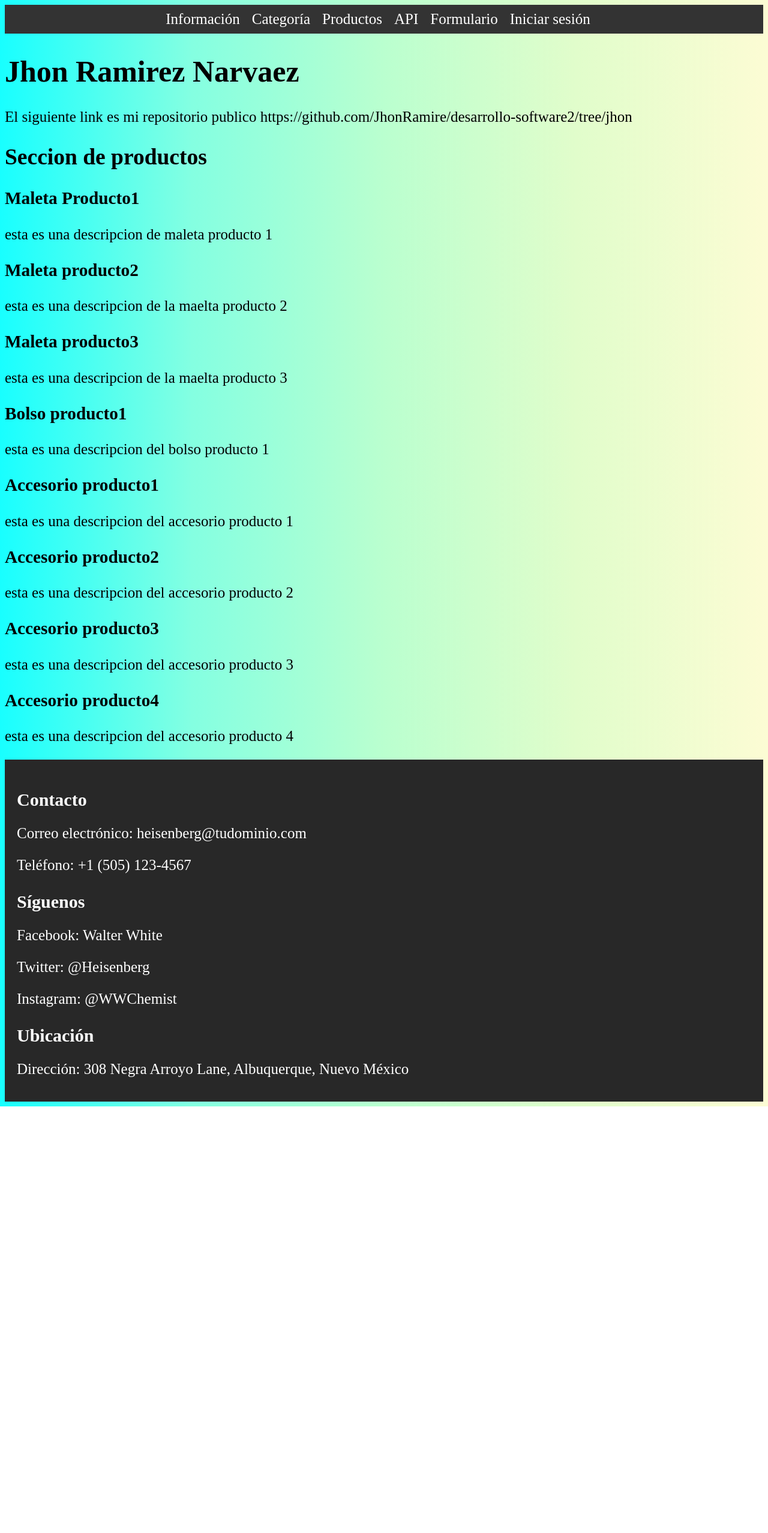
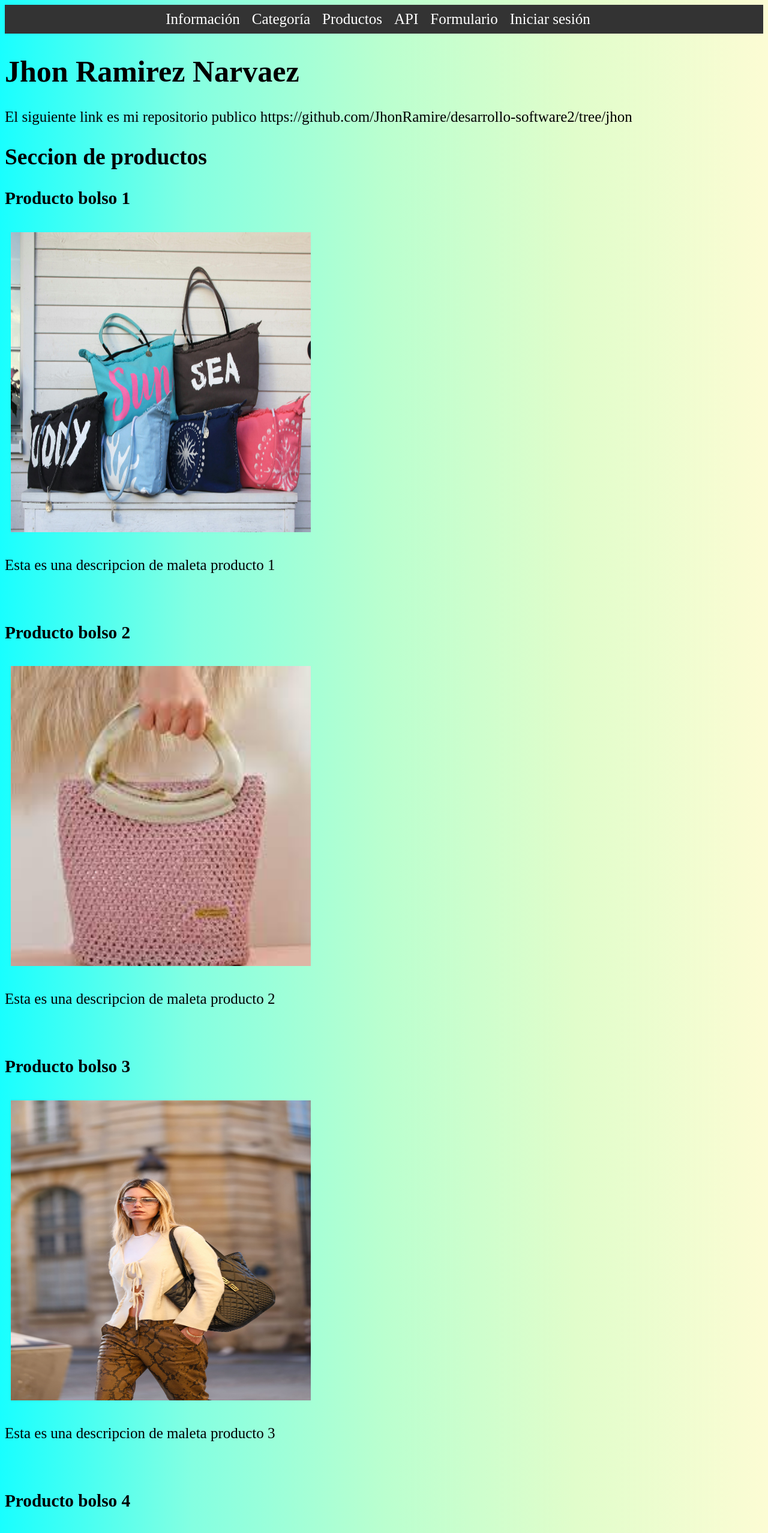
Before and after one commit to JhonRamire/desarrollo-software2, a React (Create React App) app: page /productos in a window 1280 px wide. Shown: the top 2555 px of the page at 60% size. Before the commit the page ends 1844 px from the top, so only its background shows below. Built offline with nearby package versions, Linux system fonts and the light colour scheme.

Commit message:
Se les dio la ruta a los nuevos productos de bolsos, se metio nuevos produtos

```diff
--- a/src/components/ProductosSection/ProductosSection.js
+++ b/src/components/ProductosSection/ProductosSection.js
@@ -6,48 +6,60 @@ function ProductosSection() {
         <section class="productos" id="productos">
             <h2>Seccion de productos</h2>
             <div>
-                <h3>Maleta Producto1</h3>
-                {/* <img src="./asset/imagenCategoriaMaletas4.jpg" alt="" /> */}
-                <p>esta es una descripcion de maleta producto 1</p>
+                <h3>Producto bolso 1</h3>
+                <img src="./asset/imgProductoBolso00.jpg" alt="" />
+                <p>Esta es una descripcion de maleta producto 1</p>
+                <br />
+                <h3>Producto bolso 2</h3>
+                <img src="./asset/imgProductoBolso01.jpg" alt="" />
+                <p>Esta es una descripcion de maleta producto 2</p>
+                <br />
+                <h3>Producto bolso 3</h3>
+                <img src="./asset/imgProductoBolso02.jpg" alt="" />
+                <p>Esta es una descripcion de maleta producto 3</p>
+                <br />
+                <h3>Producto bolso 4</h3>
+                <img src="./asset/imgProductoBolso03.jpg" alt="" />
+                <p>Esta es una descripcion de maleta producto 4</p>
             </div>
             <div>
                 <h3>Maleta producto2</h3>
-                {/* <img src="./asset/imagenMaletas1.jpg" alt="" /> */}
+                <img src="./asset/imagenMaletas1.jpg" alt="" />
                 <p>esta es una descripcion de la maelta producto 2</p>
             </div>
 
             <div>
                 <h3>Maleta producto3</h3>
-                {/* <img src="./asset/imagenCategoriaMaletas5.jpg" alt="" /> */}
+                <img src="./asset/imagenCategoriaMaletas5.jpg" alt="" />
                 <p>esta es una descripcion de la maelta producto 3</p>
             </div>
 
             <div>
                 <h3>Bolso producto1</h3>
-                {/* <img src="./asset/imagenCategoriaBolsos3.jpg" alt="" /> */}
+                <img src="./asset/imagenCategoriaBolsos3.jpg" alt="" />
                 <p>esta es una descripcion del bolso producto 1</p>
             </div>
 
             <div>
                 <h3>Accesorio producto1</h3>
-                {/* <img src="./asset/imagenCategoriaAccesorios1.jpg" alt="" /> */}
+                <img src="./asset/imagenCategoriaAccesorios1.jpg" alt="" />
                 <p>esta es una descripcion del accesorio producto 1</p>
             </div>
 
             <div>
                 <h3>Accesorio producto2</h3>
-                {/* <img src="./asset/imagenCategoriaAccesorios2.jpg" alt="" /> */}
+                <img src="./asset/imagenCategoriaAccesorios2.jpg" alt="" />
                 <p>esta es una descripcion del accesorio producto 2</p>
             </div>
 
             <div>
                 <h3>Accesorio producto3</h3>
-                {/* <img src="./asset/imagenCategoriaAccesorios3.jpg" alt="" /> */}
+                <img src="./asset/imagenCategoriaAccesorios3.jpg" alt="" />
                 <p>esta es una descripcion del accesorio producto 3</p>
             </div>
             <div>
                 <h3>Accesorio producto4</h3>
-                {/* <img src="./asset/imagenCategoriaAccesorios4.jpg" alt="" /> */}
+                <img src="./asset/imagenCategoriaAccesorios4.jpg" alt="" />
                 <p>esta es una descripcion del accesorio producto 4</p>
             </div>
         </section>
```
